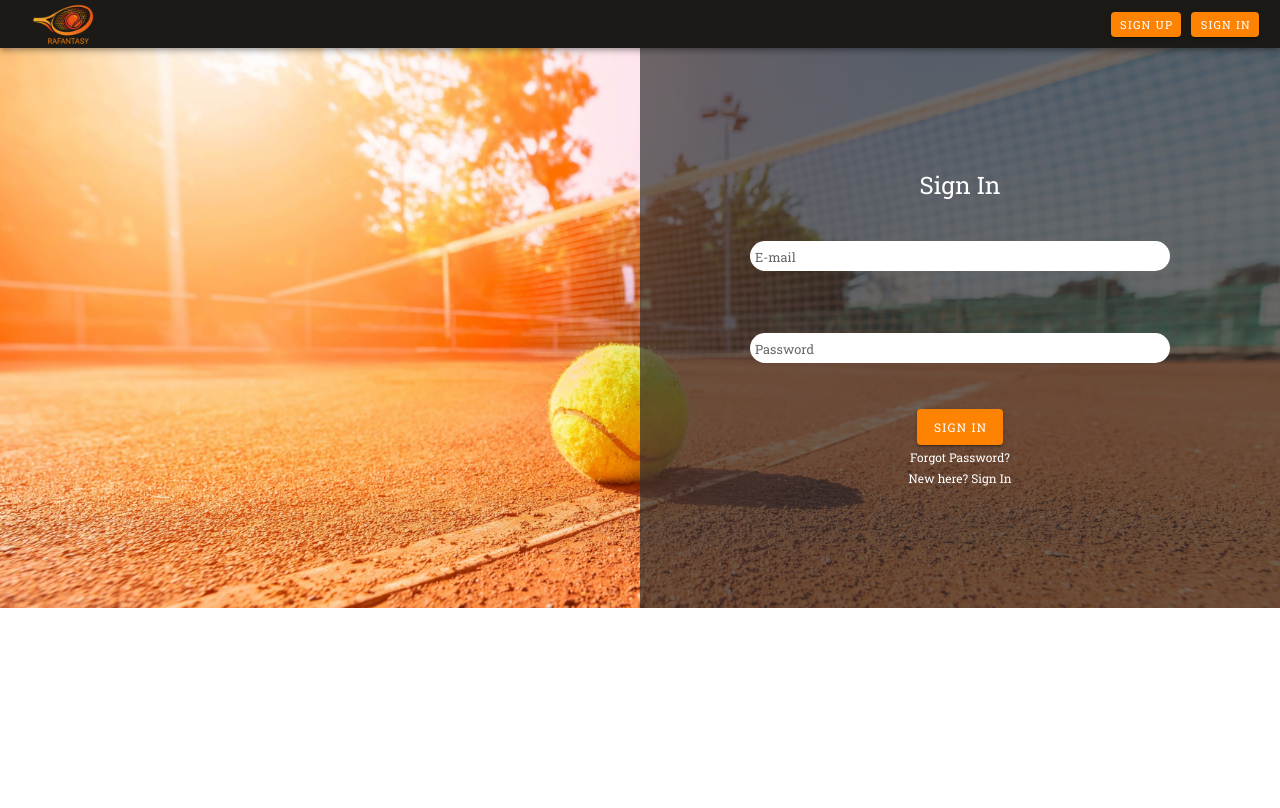
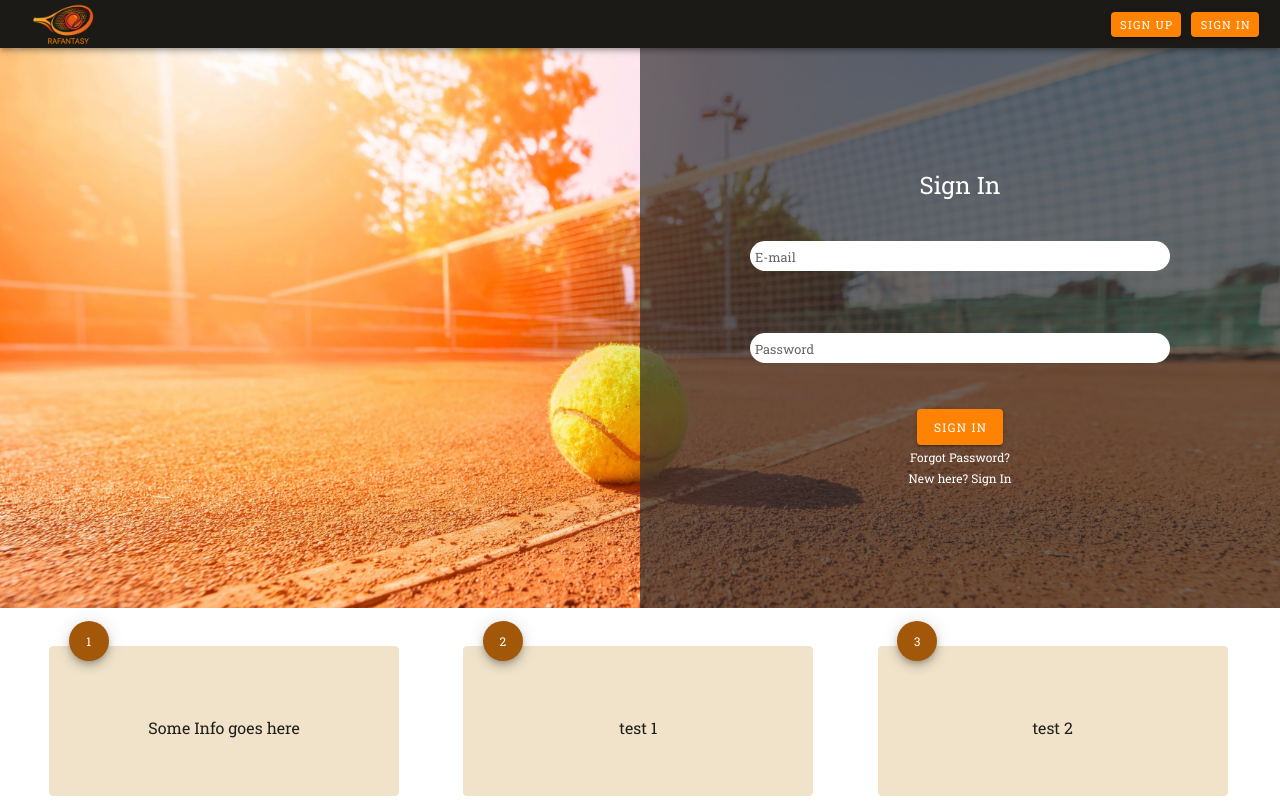
Before and after one commit to dhanush1909/rafantasy-ui, a Vue app: page / in a window 1280 px wide. Built offline with nearby package versions, Linux system fonts and the light colour scheme; a small style sheet from the web is missing.

Commit message:
#2 added a reusable card

```diff
--- /dev/null
+++ b/src/components/Info.vue
@@ -0,0 +1,49 @@
+<template>
+  <div>
+    <v-btn
+      fab
+      dark
+      small
+      color="#A35709"
+      style="margin-left: 5%; margin-bottom: -4%; z-index: 100">
+      {{num}}
+    </v-btn>
+    <v-card
+      class="justify-center"
+      min-width="350"
+      max-width="350"
+      min-height="150"
+      max-height="150"
+      outlined
+      rounded
+      color="#F0E3CA"
+    >
+      <div class="info-class">
+        <p>{{content}}</p>
+      </div>
+  </v-card>
+</div>
+</template>
+
+<script>
+export default {
+  name: "Info",
+  props: {
+    num: {
+      type: Number,
+      required: true
+    },
+    content: {
+      type: String
+    }
+  }
+}
+</script>
+
+<style scoped>
+.info-class {
+  margin: auto;
+  text-align: center;
+  padding: 70px 0;
+}
+</style>
--- a/src/views/authCommon/AuthCommon.vue
+++ b/src/views/authCommon/AuthCommon.vue
@@ -10,22 +10,30 @@
         <Login />
       </v-col>
     </v-row>
+    <v-row gutters="30" style="margin-top: 1%; margin-left: 2%" >
+      <v-col v-for="(item, index) in dummyContent" :key="index">
+        <Info :num="index+1" :content="item.content"/>
+      </v-col>
+    </v-row>
   </v-container>
 </template>
 
 <script>
 import backgroundUrl from "@/assets/loginPage/login-background.jpg";
 import Login from "@/components/Login";
+import Info from "../../components/Info";
 
 export default {
   name: "AuthCommon",
   data() {
     return {
       backgroundUrl,
+      dummyContent: [{content: "Some Info goes here"}, {content: "test 1"}, {content: "test 2"}],
     };
   },
   components: {
     Login,
+    Info
   },
 };
 </script>
```
